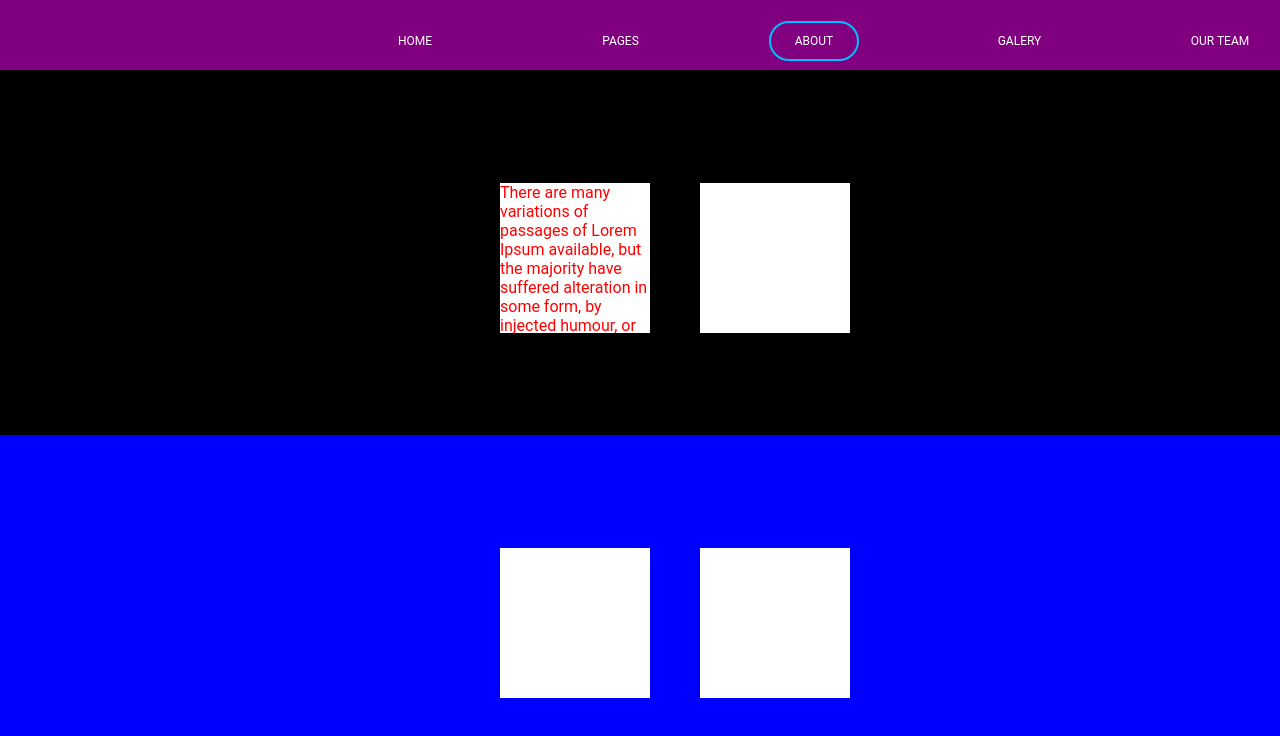
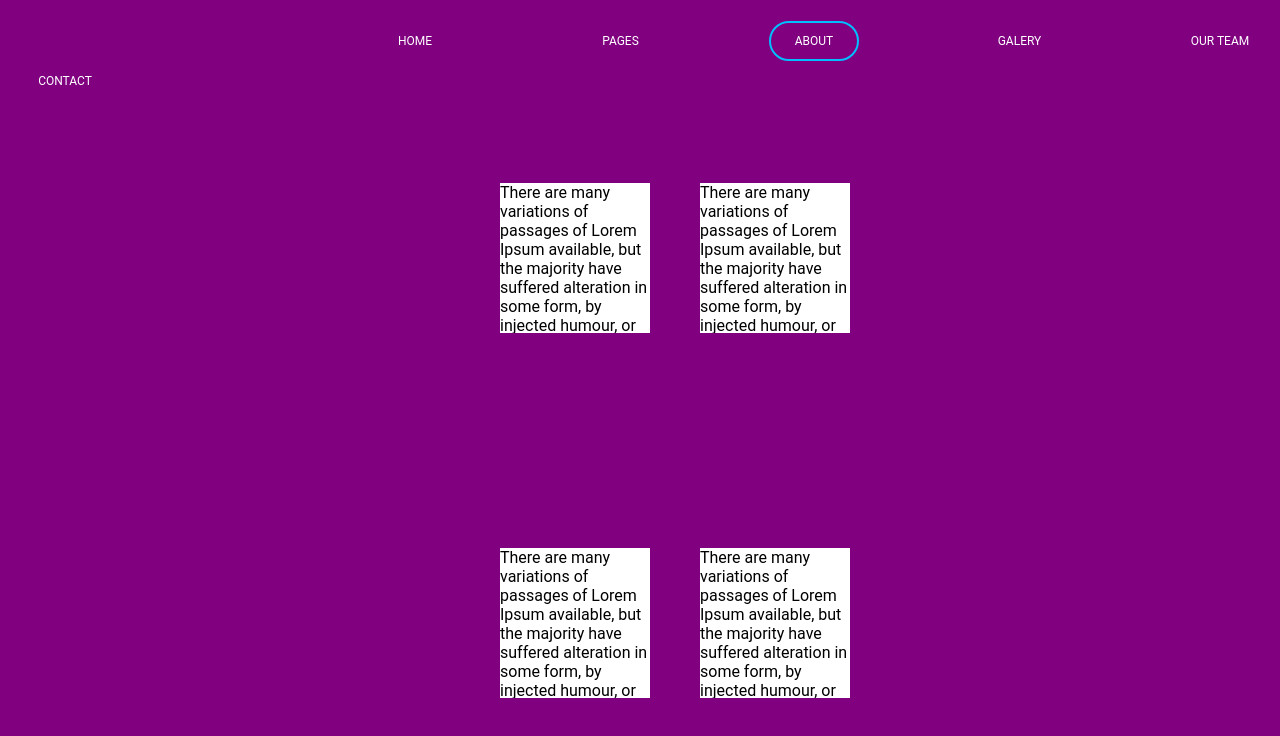
Before and after one commit to jsamuel15/sggs, a React (Create React App) app: page /about in a window 1280 px wide. Shown: the top 736 px of the page. Built offline with nearby package versions, Linux system fonts and the light colour scheme.

Commit message:
fix(refactor): subindo codigo com containers adicionados com scroll e textos

```diff
--- a/src/FrozenWorldProject/pages/about/About.tsx
+++ b/src/FrozenWorldProject/pages/about/About.tsx
@@ -5,6 +5,9 @@ import {
     Container,
     Header,
     TextIce,
+    TextBox,
+    TextSize,
+    TextInner,
     ContainerIce,
     ContainerHard,
     ContainerOpen,
@@ -46,11 +49,53 @@ const About: React.FC = () => (
                     etc.
                 </TextIce>
             </ContainerIce>
-            <ContainerBox />
+            <ContainerBox>
+                <TextBox>
+                    There are many variations of passages of Lorem Ipsum available, but the
+                    majority have suffered alteration in some form, by injected humour, or
+                    randomised words which dont look even slightly believable. If you are going
+                    to use a passage of Lorem Ipsum, you need to be sure there isnt anything
+                    embarrassing hidden in the middle of text. All the Lorem Ipsum generators on
+                    the Internet tend to repeat predefined chunks as necessary, making this the
+                    first true generator on the Internet. It uses a dictionary of over 200 Latin
+                    words, combined with a handful of model sentence structures, to generate
+                    Lorem Ipsum which looks reasonable. The generated Lorem Ipsum is therefore
+                    always free from repetition, injected humour, or non-characteristic words
+                    etc.
+                </TextBox>
+            </ContainerBox>
         </ContainerOpen>
         <ContainerHard>
-            <ContainerSize />
-            <ContainerInner />
+            <ContainerSize>
+                <TextSize>
+                    There are many variations of passages of Lorem Ipsum available, but the
+                    majority have suffered alteration in some form, by injected humour, or
+                    randomised words which dont look even slightly believable. If you are going
+                    to use a passage of Lorem Ipsum, you need to be sure there isnt anything
+                    embarrassing hidden in the middle of text. All the Lorem Ipsum generators on
+                    the Internet tend to repeat predefined chunks as necessary, making this the
+                    first true generator on the Internet. It uses a dictionary of over 200 Latin
+                    words, combined with a handful of model sentence structures, to generate
+                    Lorem Ipsum which looks reasonable. The generated Lorem Ipsum is therefore
+                    always free from repetition, injected humour, or non-characteristic words
+                    etc.
+                </TextSize>
+            </ContainerSize>
+            <ContainerInner>
+                <TextInner>
+                    There are many variations of passages of Lorem Ipsum available, but the
+                    majority have suffered alteration in some form, by injected humour, or
+                    randomised words which dont look even slightly believable. If you are going
+                    to use a passage of Lorem Ipsum, you need to be sure there isnt anything
+                    embarrassing hidden in the middle of text. All the Lorem Ipsum generators on
+                    the Internet tend to repeat predefined chunks as necessary, making this the
+                    first true generator on the Internet. It uses a dictionary of over 200 Latin
+                    words, combined with a handful of model sentence structures, to generate
+                    Lorem Ipsum which looks reasonable. The generated Lorem Ipsum is therefore
+                    always free from repetition, injected humour, or non-characteristic words
+                    etc.
+                </TextInner>
+            </ContainerInner>
         </ContainerHard>
     </Container>
 );
--- a/src/FrozenWorldProject/pages/about/aboutStyled.ts
+++ b/src/FrozenWorldProject/pages/about/aboutStyled.ts
@@ -35,7 +35,7 @@ export const Header = styled.div`
 `;
 
 export const ContainerOpen = styled.div`
-    background-color: ${colors.basic.black};
+    background-color: transparent;
     display: flex;
     align-items: center;
     height: 100%;
@@ -43,7 +43,7 @@ export const ContainerOpen = styled.div`
 `;
 
 export const ContainerHard = styled.div`
-    background-color: ${colors.basic.blue};
+    background-color: transparent;
     display: flex;
     align-items: center;
     height: 100%;
@@ -61,7 +61,7 @@ export const ContainerIce = styled.div`
 `;
 
 export const TextIce = styled.text`
-    color: ${colors.basic.red};
+    color: ${colors.basic.black};
     display: flex;
     overflow: auto;
 `;
@@ -76,6 +76,12 @@ export const ContainerBox = styled.div`
     flex-direction: row;
 `;
 
+export const TextBox = styled.text`
+    color: ${colors.basic.black};
+    display: flex;
+    overflow: auto;
+`;
+
 export const ContainerSize = styled.div`
     background-color: ${colors.basic.white};
     width: 150px;
@@ -86,6 +92,12 @@ export const ContainerSize = styled.div`
     flex-direction: row;
 `;
 
+export const TextSize = styled.text`
+    color: ${colors.basic.black};
+    display: flex;
+    overflow: auto;
+`;
+
 export const ContainerInner = styled.div`
     background-color: ${colors.basic.white};
     width: 150px;
@@ -94,6 +106,12 @@ export const ContainerInner = styled.div`
     margin-top: 10px;
     margin-left: 50px;
     flex-direction: row;
+`;
+
+export const TextInner = styled.text`
+    color: ${colors.basic.black};
+    display: flex;
+    overflow: auto;
 `;
 
 export const Button = styled.button`
```
